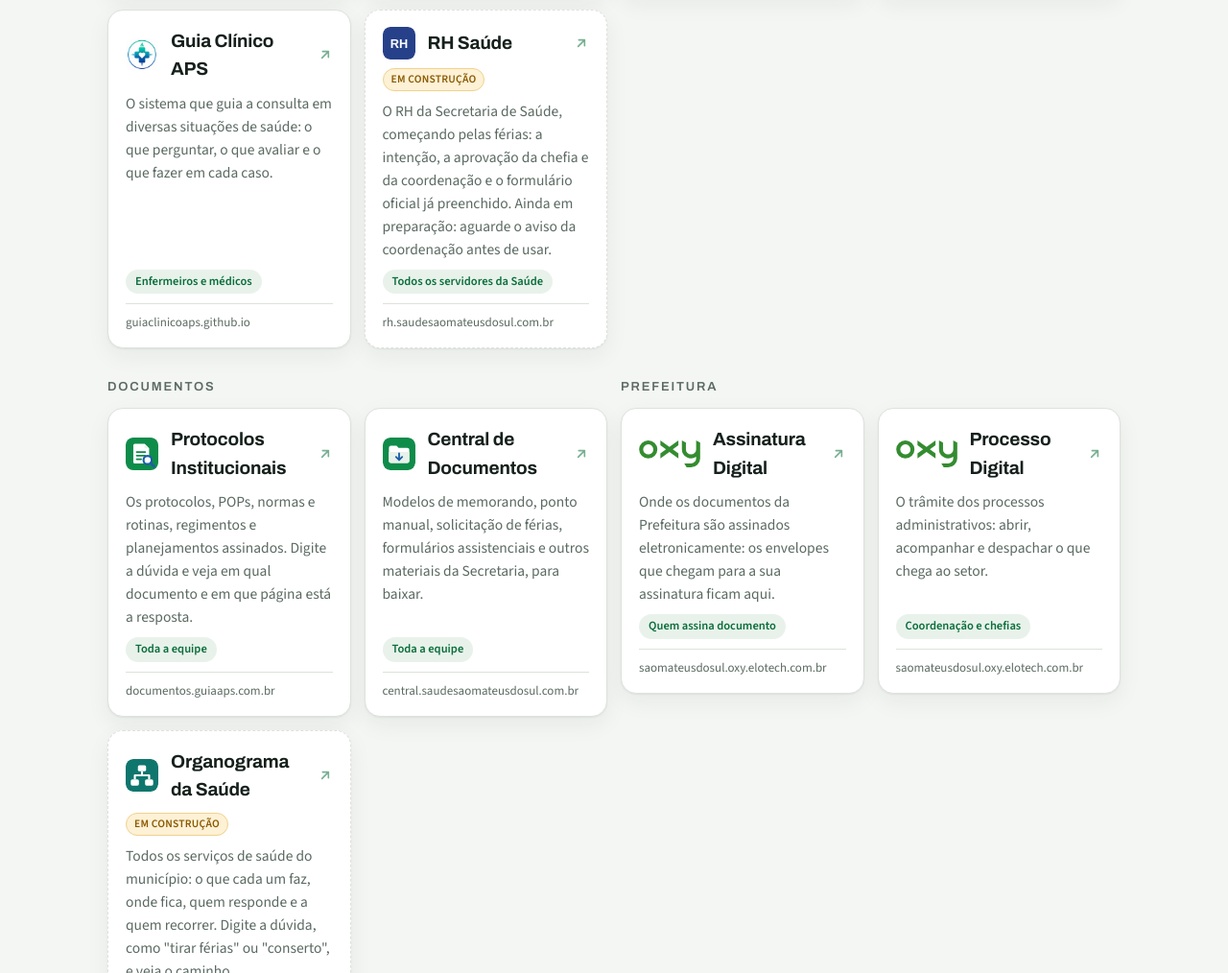
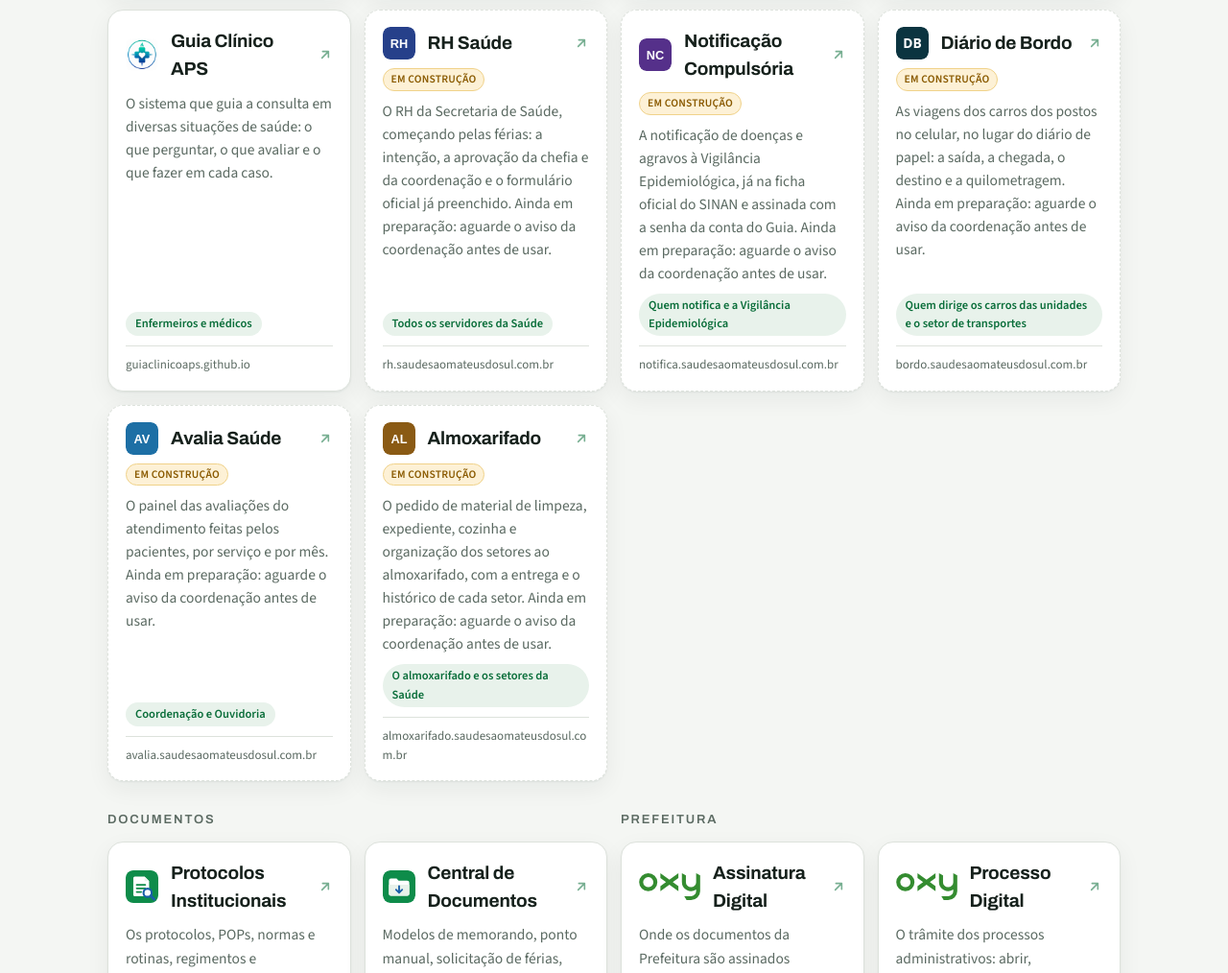
Before and after one commit to paulosgp/guia-saude, a plain HTML site: page index.html in a window 1280 px wide. Shown: the part 760-1774 px from the top of the page at 96% size. Drawn offline with Linux system fonts and the light colour scheme.

Commit message:
Os cartões da Notificação Compulsória, do Diário de Bordo, do Avalia Saúde e do Almoxarifado, com o selo Em construção
Co-Authored-By: Claude Opus 5.5 <noreply@anthropic.com>

```diff
--- a/index.html
+++ b/index.html
@@ -233,6 +233,54 @@ footer b{color:var(--ink)}
       <span class="end">rh.saudesaomateusdosul.com.br</span>
     </a>
 
+    <a class="app construcao" href="https://notifica.saudesaomateusdosul.com.br" target="_blank" rel="noopener">
+      <div class="topo">
+        <img src="logo-notificacao.svg" alt="" width="34" height="34">
+        <span class="nome">Notificação Compulsória</span>
+        <svg class="seta" viewBox="0 0 24 24" fill="none" stroke="currentColor" stroke-width="2.4" stroke-linecap="round" stroke-linejoin="round" aria-hidden="true"><path d="M7 17L17 7M8 7h9v9"/></svg>
+      </div>
+      <span class="selo">Em construção</span>
+      <p class="oque">A notificação de doenças e agravos à Vigilância Epidemiológica, já na ficha oficial do SINAN e assinada com a senha da conta do Guia. Ainda em preparação: aguarde o aviso da coordenação antes de usar.</p>
+      <span class="quem">Quem notifica e a Vigilância Epidemiológica</span>
+      <span class="end">notifica.saudesaomateusdosul.com.br</span>
+    </a>
+
+    <a class="app construcao" href="https://bordo.saudesaomateusdosul.com.br" target="_blank" rel="noopener">
+      <div class="topo">
+        <img src="logo-diario.svg" alt="" width="34" height="34">
+        <span class="nome">Diário de Bordo</span>
+        <svg class="seta" viewBox="0 0 24 24" fill="none" stroke="currentColor" stroke-width="2.4" stroke-linecap="round" stroke-linejoin="round" aria-hidden="true"><path d="M7 17L17 7M8 7h9v9"/></svg>
+      </div>
+      <span class="selo">Em construção</span>
+      <p class="oque">As viagens dos carros dos postos no celular, no lugar do diário de papel: a saída, a chegada, o destino e a quilometragem. Ainda em preparação: aguarde o aviso da coordenação antes de usar.</p>
+      <span class="quem">Quem dirige os carros das unidades e o setor de transportes</span>
+      <span class="end">bordo.saudesaomateusdosul.com.br</span>
+    </a>
+
+    <a class="app construcao" href="https://avalia.saudesaomateusdosul.com.br/painel" target="_blank" rel="noopener">
+      <div class="topo">
+        <img src="logo-avalia.svg" alt="" width="34" height="34">
+        <span class="nome">Avalia Saúde</span>
+        <svg class="seta" viewBox="0 0 24 24" fill="none" stroke="currentColor" stroke-width="2.4" stroke-linecap="round" stroke-linejoin="round" aria-hidden="true"><path d="M7 17L17 7M8 7h9v9"/></svg>
+      </div>
+      <span class="selo">Em construção</span>
+      <p class="oque">O painel das avaliações do atendimento feitas pelos pacientes, por serviço e por mês. Ainda em preparação: aguarde o aviso da coordenação antes de usar.</p>
+      <span class="quem">Coordenação e Ouvidoria</span>
+      <span class="end">avalia.saudesaomateusdosul.com.br</span>
+    </a>
+
+    <a class="app construcao" href="https://almoxarifado.saudesaomateusdosul.com.br" target="_blank" rel="noopener">
+      <div class="topo">
+        <img src="logo-almoxarifado.svg" alt="" width="34" height="34">
+        <span class="nome">Almoxarifado</span>
+        <svg class="seta" viewBox="0 0 24 24" fill="none" stroke="currentColor" stroke-width="2.4" stroke-linecap="round" stroke-linejoin="round" aria-hidden="true"><path d="M7 17L17 7M8 7h9v9"/></svg>
+      </div>
+      <span class="selo">Em construção</span>
+      <p class="oque">O pedido de material de limpeza, expediente, cozinha e organização dos setores ao almoxarifado, com a entrega e o histórico de cada setor. Ainda em preparação: aguarde o aviso da coordenação antes de usar.</p>
+      <span class="quem">O almoxarifado e os setores da Saúde</span>
+      <span class="end">almoxarifado.saudesaomateusdosul.com.br</span>
+    </a>
+
   </div>
 
   <div class="duplas">
```
Also changed, not shown: logo-almoxarifado.svg (added), logo-avalia.svg (added), logo-diario.svg (added), logo-notificacao.svg (added), 1 other file.
